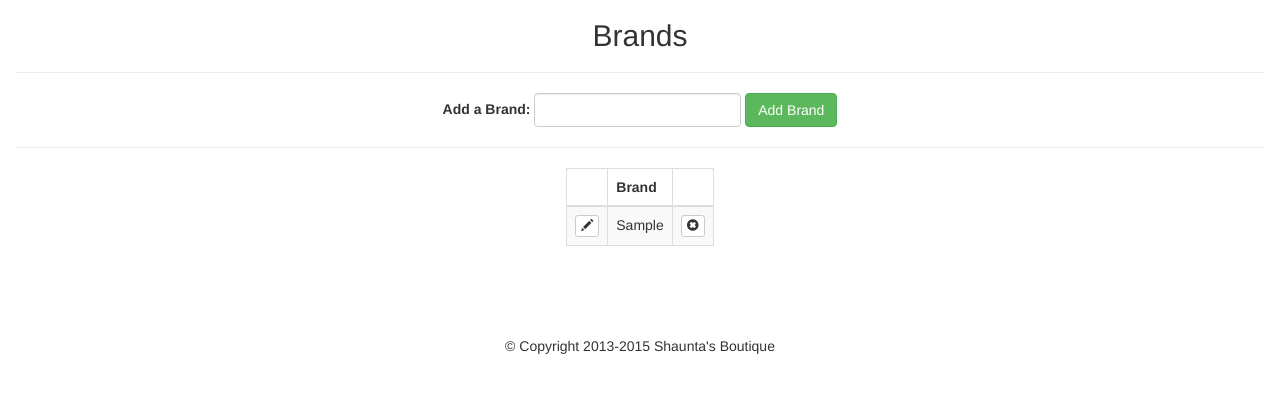
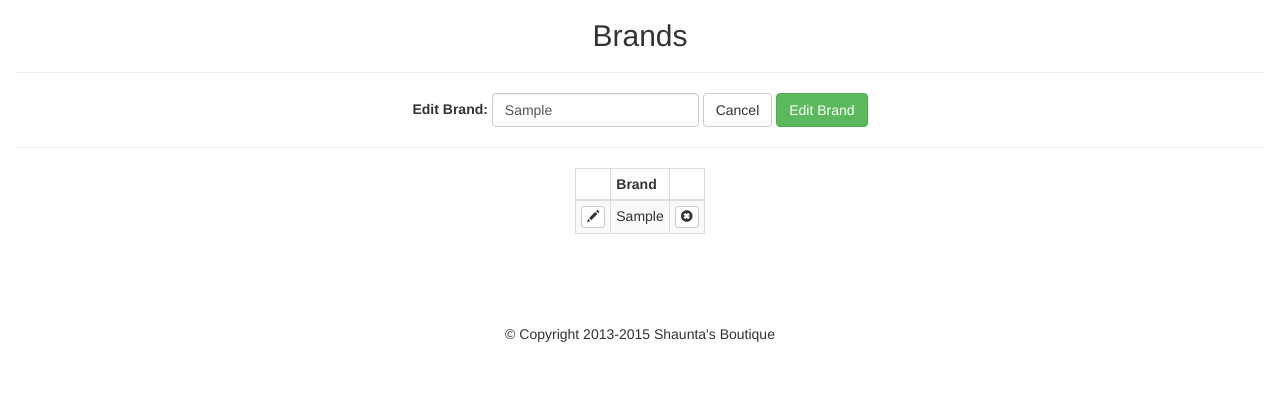
Before and after one commit to basoufy/CIS421_MySQL_PHP_Shop, a PHP site: page /admin/brands.php?edit=1 in a window 1280 px wide. Shown: the part 51-444 px from the top of the page. Run offline with PHP 8.4, Linux system fonts and the light colour scheme; tables that the repository leaves empty or names only in its code hold one stand-in row (values such as "Sample post"); some libraries are stand-ins or nearby versions.

Commit message:
added update, insert, and delete queries on the brand page. brand page complete.

```diff
--- a/421/admin/brands.php
+++ b/421/admin/brands.php
@@ -2,63 +2,99 @@
 require_once '../core/init.php';
 include 'includes/head.php';
 include 'includes/navigation.php';
-
-//get brands from database
-$sql = "SELECT * FROM brand ORDER BY brand";
-$results = $db->query($sql);
+$results = $db->query("SELECT * FROM brand ORDER BY brand");
 $errors = array();
-    // If add form is submitted
+// Edit brand
+if (isset($_GET['edit']) && !empty($_GET['edit'])) {
+    $edit_id = (int)$_GET['edit'];
+    $edit_id = sanitize($edit_id);
+    $edit_result = $db->query("SELECT * FROM brand WHERE id = '{$edit_id}'");
+    $eBrand = mysqli_fetch_assoc($edit_result);
+}
+// Delete brand
+if (isset($_GET['delete']) && !empty($_GET['delete'])) {
+    $delete_id = (int)$_GET['delete'];
+    $delete_id = sanitize($delete_id);
+    $db->query("DELETE FROM brand WHERE id = '{$delete_id}'");
+    header("Location: brands.php");
+}
 if (isset($_POST['add_submit'])) {
-        // protect against sql injection, and then set string
     $brand = sanitize($_POST['brand']);
-        // check if brand is blank
-        if ($_POST['brand'] == '') {
+    // Check if brand is blank
+    if ($brand == '') {
         $errors[] .= 'You must enter a brand!';
     }
-        //check if brand exists in database
-        $sql = "SELECT * FROM brand WHERE brand = '$brand'";
+    // Check if brand exist in database
+    $sql = "SELECT * FROM brand WHERE brand = '{$brand}'";
+    if (isset($_GET['edit'])) {
+        $sql = "SELECT * FROM brand WHERE brand = '{$brand}' AND id != '{$edit_id}'";
+    }
     $result = $db->query($sql);
     $count = mysqli_num_rows($result);
-        if($count > 0){
-            $errors[] .= $brand.' already exists. Please choose another brand name. . .';
+    if ($count > 0) {
+        $errors[] .= $brand . ' already exist. Please choose another brand name.';
     }
-
-        // display errors
+    // Display errors
     if (!empty($errors)) {
         echo display_errors($errors);
     } else {
-            // Add brand in database
-            $sql = "INSERT INTO brand (brand) VALUES ('$brand')";
+        // Add brand to database
+        $sql = "INSERT INTO brand (brand) VALUES ('{$brand}')";
+        if (isset($_GET['edit'])) {
+            $sql = "UPDATE brand SET brand = '{$brand}' WHERE id = '{$edit_id}'";
+        }
         $db->query($sql);
         header('Location: brands.php');
     }
 }
 ?>
+    <h2 class="text-center">Brands</h2>
+    <hr>
 
-<h2 class="text-center">Brands</h2><hr>
-<!-- Brand Form -->
     <div class="text-center">
-    <form class="form-inline" action="brands.php" method="post">
+        <form class="form-inline" action="brands.php<?php echo((isset($_GET['edit'])) ? '?edit=' . $edit_id : ''); ?>"
+              method="post">
             <div class="form-group">
-            <label for="brand">Add a Brand:</label>
-            <input type="text" name="brand" id="brand" class="form-control" value="<?= ((isset($_POST['brand'])) ? $_POST['brand'] : ''); ?>">
-            <input type="submit" name="add_submit" value="Add Brand" class="btn btn-success">
+                <label for="brand"><?php echo((isset($_GET['edit'])) ? 'Edit' : 'Add A'); ?> Brand:</label>
+                <?php
+                $brand_value = '';
+                if (isset($_GET['edit'])) {
+                    $brand_value = $eBrand['brand'];
+                } else {
+                    if (isset($_POST['brand'])) {
+                        $brand_value = sanitize($_POST['brand']);
+                    }
+                }
+                ?>
+                <input class="form-control" type="text" name="brand" id="brand" value="<?php echo $brand_value; ?>">
+                <?php if (isset($_GET['edit'])) : ?>
+                    <a class="btn btn-default" href="brands.php">Cancel</a>
+                <?php endif; ?>
+                <input class="btn btn-success" type="submit" name="add_submit"
+                       value="<?php echo((isset($_GET['edit'])) ? 'Edit' : 'Add'); ?> Brand">
             </div>
         </form>
     </div>
     <hr>
-<table class="table table-auto table-bordered table-striped table-hover" style="margin: 0 auto; width: auto;">
+
+    <table class="table table-bordered table-striped table-auto table-condensed" style="width: auto; margin: 0 auto;">
         <thead>
-    <th></th><th>Brand</th><th></th>
+        <th></th>
+        <th>Brand</th>
+        <th></th>
         </thead>
         <tbody>
-    <?php while($brand = mysqli_fetch_assoc($results)) : ?>
+        <?php while ($brand = mysqli_fetch_assoc($results)) : ?>
             <tr>
-            <td><a href="brands.php?edit=<?= $brand['id']; ?>" class="btn btn-xs btn-default"><span class="glyphicon glyphicon-pencil"></span></a></td>
-            <td><?= $brand['brand']; ?></td>
-            <td><a href="brands.php?delete=<?= $brand['id']; ?>" class="btn btn-xs btn-default"><span class="glyphicon glyphicon-remove-sign"></span></a></td>
+                <td><a class="btn btn-xs btn-default" href="brands.php?edit=<?php echo $brand['id']; ?>"><span
+                                class="glyphicon glyphicon-pencil"></span></a></td>
+                <td><?php echo $brand['brand']; ?></td>
+                <td><a class="btn btn-xs btn-default" href="brands.php?delete=<?php echo $brand['id']; ?>"><span
+                                class="glyphicon glyphicon-remove-sign"></span></a></td>
             </tr>
         <?php endwhile; ?>
         </tbody>
     </table>
-<?php include 'includes/footer.php'; ?>
+
+<?php
+include 'includes/footer.php';
```
Lines whose indentation alone changed are shown as unchanged.
